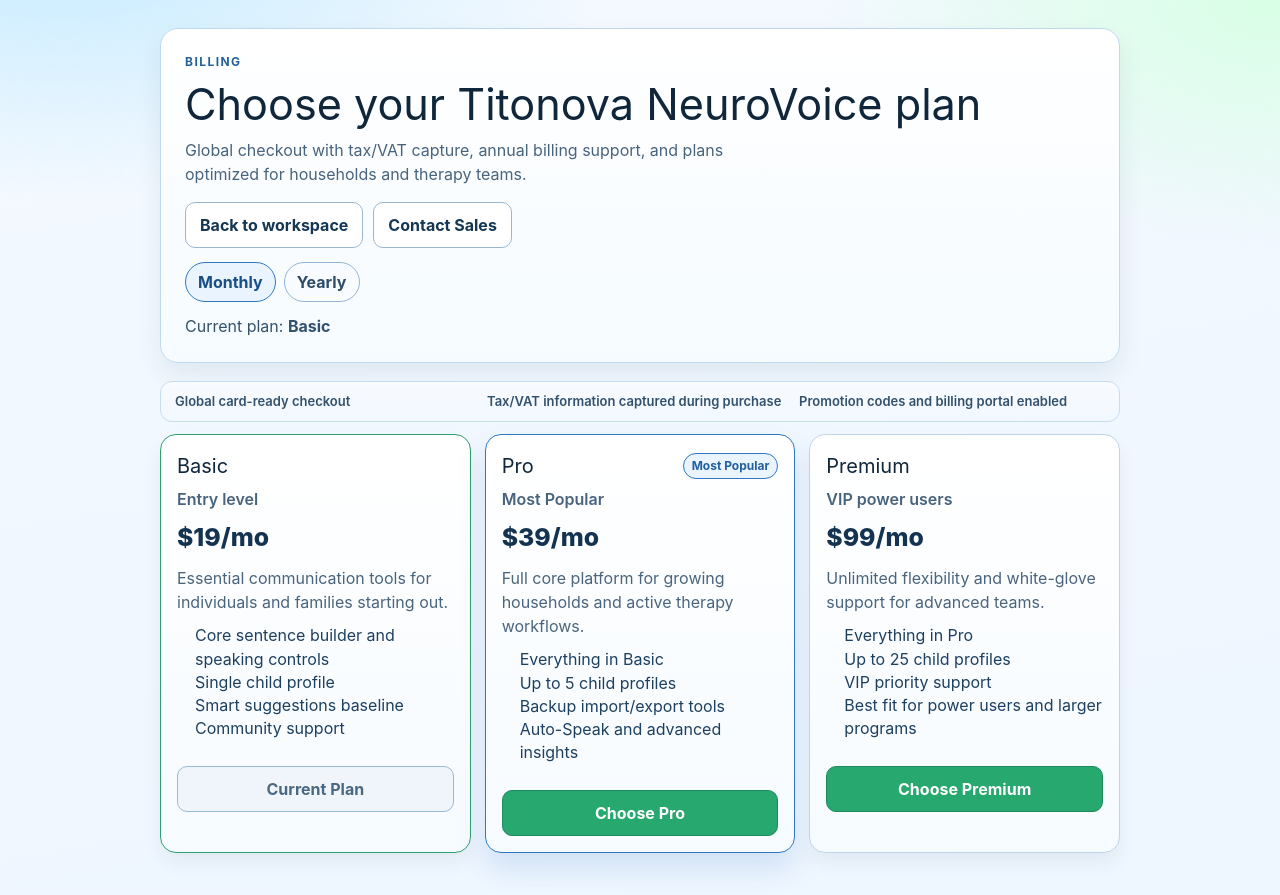
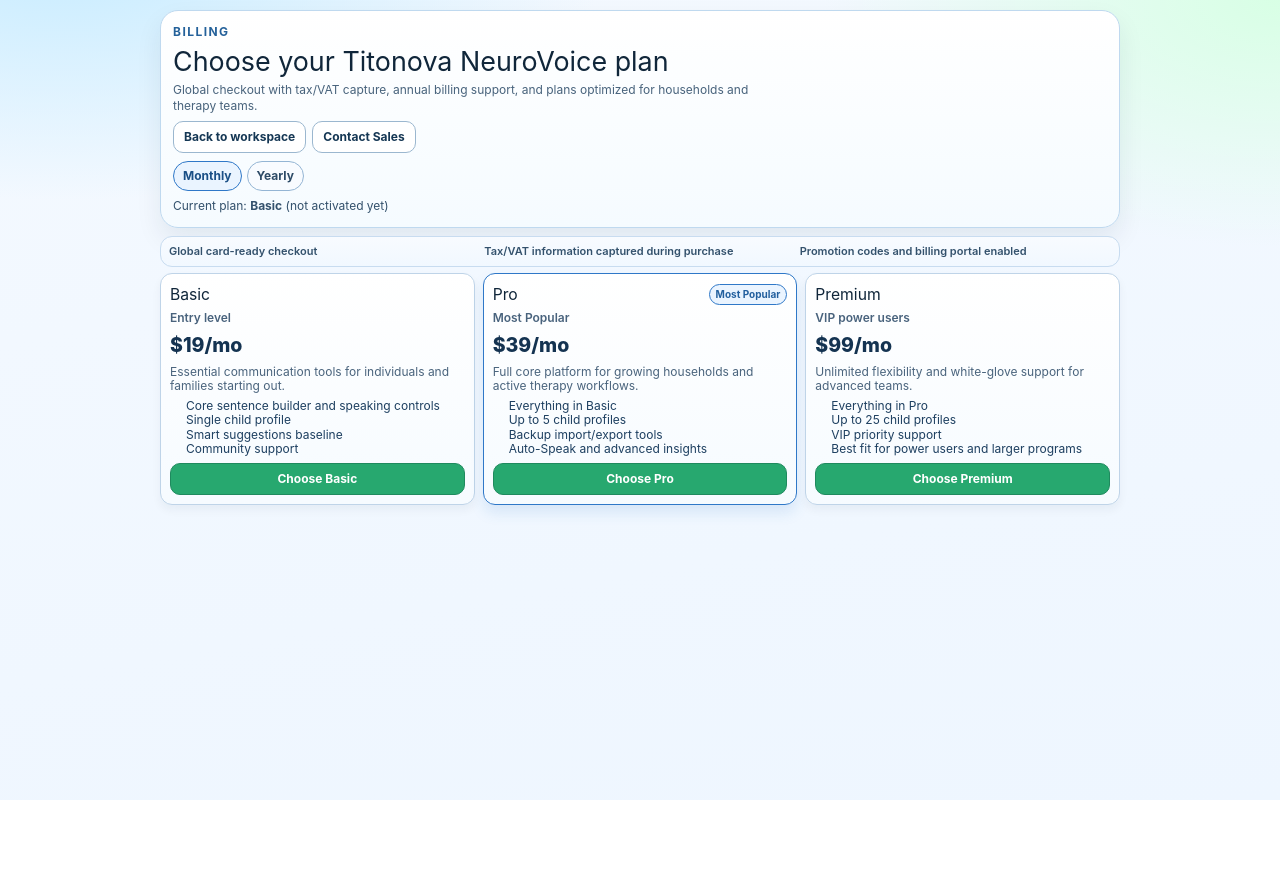
Before and after one commit to TWANJALA/Titonova-Neurovoice, a React (Vite) app: page /pricing in a window 1280 px wide. After the commit the page ends 800 px from the top, so only its background shows below. Built offline with nearby package versions, Linux system fonts and the light colour scheme; no server answers.

Commit message:
feat: tighten pricing layout with laptop compact mode up to 950px

```diff
--- a/src/pages/PricingPage.jsx
+++ b/src/pages/PricingPage.jsx
@@ -15,6 +15,11 @@
   return getBillingPlan(tier).name;
 }
 
+function isActiveSubscriptionStatus(status) {
+  const normalized = String(status ?? "").trim().toLowerCase();
+  return normalized === "active" || normalized === "trialing" || normalized === "past_due";
+}
+
 export default function PricingPage() {
   const navigate = useNavigate();
   const location = useLocation();
@@ -22,6 +27,7 @@
     loading,
     user,
     planTier,
+    subscriptionStatus,
     stripeCustomerId,
     startCheckout,
     openBillingPortal,
@@ -33,6 +39,7 @@
   const [message, setMessage] = useState("");
   const [billingInterval, setBillingInterval] = useState(BILLING_INTERVALS.MONTH);
   const [billingHealth, setBillingHealth] = useState(null);
+  const [viewport, setViewport] = useState({ width: 0, height: 0 });
 
   const query = useMemo(() => new URLSearchParams(location.search), [location.search]);
   const checkoutStatus = String(query.get("checkout") ?? "").trim().toLowerCase();
@@ -59,6 +66,21 @@
       });
     return () => {
       active = false;
+    };
+  }, []);
+
+  useEffect(() => {
+    const syncViewport = () => {
+      setViewport({
+        width: window.innerWidth,
+        height: window.innerHeight,
+      });
+    };
+
+    syncViewport();
+    window.addEventListener("resize", syncViewport);
+    return () => {
+      window.removeEventListener("resize", syncViewport);
     };
   }, []);
 
@@ -173,18 +195,54 @@
 
   const isBusy = (key) => busyKey === key;
   const isAnnual = billingInterval === BILLING_INTERVALS.YEAR;
+  const hasActiveSubscription = isActiveSubscriptionStatus(subscriptionStatus);
+  const isLaptopCompact =
+    viewport.height >= 700 &&
+    viewport.height <= 950 &&
+    viewport.width >= 1024;
+  const useThreeColumnCompactCards = isLaptopCompact && viewport.width >= 1180;
   const annualBadgeText = "Annual billing usually reduces total cost.";
 
+  const resolvedPageStyle = isLaptopCompact ? compactPageStyle : pageStyle;
+  const resolvedHeroStyle = isLaptopCompact ? compactHeroStyle : heroStyle;
+  const resolvedTitleStyle = isLaptopCompact ? compactTitleStyle : titleStyle;
+  const resolvedSubtitleStyle = isLaptopCompact ? compactSubtitleStyle : subtitleStyle;
+  const resolvedHeroActionsStyle = isLaptopCompact ? compactHeroActionsStyle : heroActionsStyle;
+  const resolvedIntervalToggleStyle = isLaptopCompact ? compactIntervalToggleStyle : intervalToggleStyle;
+  const resolvedToggleButtonStyle = isLaptopCompact ? compactToggleButtonStyle : toggleButtonStyle;
+  const resolvedToggleActiveStyle = isLaptopCompact ? compactToggleActiveStyle : toggleActiveStyle;
+  const resolvedAnnualBadgeStyle = isLaptopCompact ? compactAnnualBadgeStyle : annualBadgeStyle;
+  const resolvedMetaStyle = isLaptopCompact ? compactMetaStyle : metaStyle;
+  const resolvedWarningStyle = isLaptopCompact ? compactWarningStyle : warningStyle;
+  const resolvedErrorStyle = isLaptopCompact ? compactErrorStyle : errorStyle;
+  const resolvedSuccessStyle = isLaptopCompact ? compactSuccessStyle : successStyle;
+  const resolvedCommerceStripStyle = isLaptopCompact ? compactCommerceStripStyle : commerceStripStyle;
+  const resolvedCommerceStripTextStyle = isLaptopCompact
+    ? compactCommerceStripTextStyle
+    : commerceStripTextStyle;
+  const resolvedPlanGridStyle = useThreeColumnCompactCards
+    ? compactPlanGridThreeColumnStyle
+    : isLaptopCompact
+      ? compactPlanGridStyle
+      : planGridStyle;
+  const resolvedGhostButtonStyle = isLaptopCompact ? compactGhostButtonStyle : ghostButtonStyle;
+  const resolvedSolidButtonStyle = isLaptopCompact ? compactSolidButtonStyle : solidButtonStyle;
+  const resolvedCurrentPlanButtonStyle = isLaptopCompact
+    ? compactCurrentPlanButtonStyle
+    : currentPlanButtonStyle;
+  const resolvedCheckoutButtonStyle = isLaptopCompact ? compactCheckoutButtonStyle : checkoutButtonStyle;
+  const resolvedAnnualFallbackStyle = isLaptopCompact ? compactAnnualFallbackStyle : annualFallbackStyle;
+
   return (
-    <main style={pageStyle}>
-      <section style={heroStyle}>
+    <main style={resolvedPageStyle}>
+      <section style={resolvedHeroStyle}>
         <p style={eyebrowStyle}>Billing</p>
-        <h1 style={titleStyle}>Choose your Titonova NeuroVoice plan</h1>
-        <p style={subtitleStyle}>
+        <h1 style={resolvedTitleStyle}>Choose your Titonova NeuroVoice plan</h1>
+        <p style={resolvedSubtitleStyle}>
           Global checkout with tax/VAT capture, annual billing support, and plans optimized for households and therapy teams.
         </p>
-        <div style={heroActionsStyle}>
-          <Link to="/app" style={ghostButtonStyle}>
+        <div style={resolvedHeroActionsStyle}>
+          <Link to="/app" style={resolvedGhostButtonStyle}>
             Back to workspace
           </Link>
           {user && stripeCustomerId ? (
@@ -192,24 +250,24 @@
               type="button"
               onClick={handleOpenPortal}
               disabled={isBusy("portal")}
-              style={solidButtonStyle}
+              style={resolvedSolidButtonStyle}
             >
               {isBusy("portal") ? "Opening portal..." : "Manage Billing"}
             </button>
           ) : null}
           <a
             href="mailto:sales@titonova.com?subject=Titonova%20NeuroVoice%20Global%20Plan%20Inquiry"
-            style={ghostButtonStyle}
+            style={resolvedGhostButtonStyle}
           >
             Contact Sales
           </a>
         </div>
-        <div style={intervalToggleStyle}>
+        <div style={resolvedIntervalToggleStyle}>
           <button
             type="button"
             onClick={() => setBillingInterval(BILLING_INTERVALS.MONTH)}
             disabled={busyKey !== ""}
-            style={billingInterval === BILLING_INTERVALS.MONTH ? toggleActiveStyle : toggleButtonStyle}
+            style={billingInterval === BILLING_INTERVALS.MONTH ? resolvedToggleActiveStyle : resolvedToggleButtonStyle}
           >
             Monthly
           </button>
@@ -217,30 +275,32 @@
             type="button"
             onClick={() => setBillingInterval(BILLING_INTERVALS.YEAR)}
             disabled={busyKey !== ""}
-            style={billingInterval === BILLING_INTERVALS.YEAR ? toggleActiveStyle : toggleButtonStyle}
+            style={billingInterval === BILLING_INTERVALS.YEAR ? resolvedToggleActiveStyle : resolvedToggleButtonStyle}
           >
             Yearly
           </button>
-          {isAnnual ? <span style={annualBadgeStyle}>{annualBadgeText}</span> : null}
+          {isAnnual ? <span style={resolvedAnnualBadgeStyle}>{annualBadgeText}</span> : null}
         </div>
-        <p style={metaStyle}>
-          Current plan: <strong>{formatTierName(planTier)}</strong>
+        <p style={resolvedMetaStyle}>
+          Current plan:{" "}
+          <strong>{formatTierName(planTier)}</strong>
+          {!hasActiveSubscription ? " (not activated yet)" : ""}
         </p>
-        {loading ? <p style={metaStyle}>Loading account...</p> : null}
-        {checkoutStatus === "cancel" ? <p style={warningStyle}>Checkout canceled. No changes were made.</p> : null}
-        {error ? <p style={errorStyle}>{error}</p> : null}
-        {message ? <p style={successStyle}>{message}</p> : null}
+        {loading ? <p style={resolvedMetaStyle}>Loading account...</p> : null}
+        {checkoutStatus === "cancel" ? <p style={resolvedWarningStyle}>Checkout canceled. No changes were made.</p> : null}
+        {error ? <p style={resolvedErrorStyle}>{error}</p> : null}
+        {message ? <p style={resolvedSuccessStyle}>{message}</p> : null}
       </section>
 
-      <section style={commerceStripStyle}>
-        <p style={commerceStripTextStyle}>Global card-ready checkout</p>
-        <p style={commerceStripTextStyle}>Tax/VAT information captured during purchase</p>
-        <p style={commerceStripTextStyle}>Promotion codes and billing portal enabled</p>
+      <section style={resolvedCommerceStripStyle}>
+        <p style={resolvedCommerceStripTextStyle}>Global card-ready checkout</p>
+        <p style={resolvedCommerceStripTextStyle}>Tax/VAT information captured during purchase</p>
+        <p style={resolvedCommerceStripTextStyle}>Promotion codes and billing portal enabled</p>
       </section>
 
-      <section style={planGridStyle}>
+      <section style={resolvedPlanGridStyle}>
         {BILLING_PLAN_ORDER.map((plan) => {
-          const isCurrentPlan = plan.tier === planTier;
+          const isCurrentPlan = hasActiveSubscription && plan.tier === planTier;
           const planIntervalSupport =
             billingHealth?.plansConfigured?.[plan.tier] ?? {};
           const isIntervalReady =
@@ -251,16 +311,19 @@
           const isPlanBusy = isBusy(checkoutKey);
 
           return (
-            <article key={plan.tier} style={planCardStyle(isCurrentPlan, plan.recommended)}>
+            <article
+              key={plan.tier}
+              style={isLaptopCompact ? compactPlanCardStyle(isCurrentPlan, plan.recommended) : planCardStyle(isCurrentPlan, plan.recommended)}
+            >
               <div style={planHeaderStyle}>
-                <h2 style={planTitleStyle}>{plan.name}</h2>
-                {plan.recommended ? <span style={popularBadgeStyle}>Most Popular</span> : null}
+                <h2 style={isLaptopCompact ? compactPlanTitleStyle : planTitleStyle}>{plan.name}</h2>
+                {plan.recommended ? <span style={isLaptopCompact ? compactPopularBadgeStyle : popularBadgeStyle}>Most Popular</span> : null}
               </div>
-              <p style={planSubtitleStyle}>{plan.subtitle}</p>
-              <p style={priceStyle}>{getPlanPriceLabel(plan.tier, billingInterval)}</p>
-              {isAnnual ? <p style={savingsStyle}>{plan.yearlySavingsLabel}</p> : null}
-              <p style={planDescriptionStyle}>{plan.description}</p>
-              <ul style={featureListStyle}>
+              <p style={isLaptopCompact ? compactPlanSubtitleStyle : planSubtitleStyle}>{plan.subtitle}</p>
+              <p style={isLaptopCompact ? compactPriceStyle : priceStyle}>{getPlanPriceLabel(plan.tier, billingInterval)}</p>
+              {isAnnual ? <p style={isLaptopCompact ? compactSavingsStyle : savingsStyle}>{plan.yearlySavingsLabel}</p> : null}
+              <p style={isLaptopCompact ? compactPlanDescriptionStyle : planDescriptionStyle}>{plan.description}</p>
+              <ul style={isLaptopCompact ? compactFeatureListStyle : featureListStyle}>
                 {plan.highlights.map((item) => (
                   <li key={`${plan.tier}-${item}`}>{item}</li>
                 ))}
@@ -269,7 +332,7 @@
                 type="button"
                 onClick={() => handleCheckout(plan.tier, billingInterval)}
                 disabled={isCurrentPlan || busyKey !== "" || !isIntervalReady}
-                style={isCurrentPlan ? currentPlanButtonStyle : checkoutButtonStyle}
+                style={isCurrentPlan ? resolvedCurrentPlanButtonStyle : resolvedCheckoutButtonStyle}
               >
                 {isCurrentPlan
                   ? "Current Plan"
@@ -280,7 +343,7 @@
                     : `Choose ${plan.name}`}
               </button>
               {!isIntervalReady && isAnnual ? (
-                <p style={annualFallbackStyle}>
+                <p style={resolvedAnnualFallbackStyle}>
                   Annual billing for this tier is not configured yet. Use monthly now or contact sales.
                 </p>
               ) : null}
@@ -294,7 +357,7 @@
 
 const pageStyle = {
   minHeight: "100vh",
-  padding: "28px min(4vw, 36px) 42px",
+  padding: "18px min(3vw, 28px) 26px",
   background:
     "radial-gradient(900px 400px at 5% -5%, #c8ecff 0%, transparent 60%), radial-gradient(700px 380px at 100% 0%, #d8ffe5 0%, transparent 65%), linear-gradient(170deg, #f4f9ff, #eef6ff)",
   color: "#10263a",
@@ -302,8 +365,8 @@
 
 const heroStyle = {
   maxWidth: 960,
-  margin: "0 auto 18px",
-  padding: 24,
+  margin: "0 auto 12px",
+  padding: 18,
   borderRadius: 18,
   border: "1px solid #bfd9ef",
   background: "linear-gradient(180deg, #ffffff, #f5fbff)",
@@ -320,31 +383,33 @@
 };
 
 const titleStyle = {
-  marginTop: 10,
-  marginBottom: 10,
+  marginTop: 8,
+  marginBottom: 8,
   lineHeight: 1.08,
-  fontSize: "clamp(1.8rem, 4vw, 2.7rem)",
+  fontSize: "clamp(1.55rem, 3.2vw, 2.3rem)",
 };
 
 const subtitleStyle = {
   margin: 0,
   color: "#48637c",
+  fontSize: 14,
+  lineHeight: 1.45,
   maxWidth: 76 * 8,
 };
 
 const heroActionsStyle = {
   display: "flex",
-  gap: 10,
+  gap: 8,
   flexWrap: "wrap",
-  marginTop: 16,
+  marginTop: 12,
 };
 
 const intervalToggleStyle = {
-  marginTop: 14,
+  marginTop: 10,
   display: "flex",
   alignItems: "center",
   flexWrap: "wrap",
-  gap: 8,
+  gap: 6,
 };
 
 const toggleButtonStyle = {
@@ -352,8 +417,9 @@
   borderRadius: 999,
   background: "#f8fbff",
   color: "#2e4b67",
-  padding: "7px 12px",
+  padding: "6px 10px",
   fontWeight: 700,
+  fontSize: 13,
   cursor: "pointer",
 };
 
@@ -369,8 +435,8 @@
   border: "1px solid #2f9f6f",
   background: "#ebf9f1",
   color: "#146640",
-  padding: "5px 9px",
-  fontSize: 12,
+  padding: "4px 8px",
+  fontSize: 11,
   fontWeight: 700,
 };
 
@@ -379,8 +445,9 @@
   borderRadius: 10,
   background: "#27a86f",
   color: "#fff",
-  padding: "10px 14px",
+  padding: "8px 12px",
   fontWeight: 700,
+  fontSize: 13,
   cursor: "pointer",
 };
 
@@ -391,33 +458,35 @@
   borderRadius: 10,
   background: "#fff",
   color: "#153754",
-  padding: "10px 14px",
+  padding: "8px 12px",
   textDecoration: "none",
   fontWeight: 700,
+  fontSize: 13,
 };
 
 const metaStyle = {
-  marginTop: 12,
+  marginTop: 8,
   marginBottom: 0,
   color: "#33516c",
+  fontSize: 14,
 };
 
 const warningStyle = {
-  marginTop: 12,
+  marginTop: 8,
   marginBottom: 0,
   color: "#8b5500",
   fontWeight: 600,
 };
 
 const errorStyle = {
-  marginTop: 12,
+  marginTop: 8,
   marginBottom: 0,
   color: "#9d1e1e",
   fontWeight: 600,
 };
 
 const successStyle = {
-  marginTop: 12,
+  marginTop: 8,
   marginBottom: 0,
   color: "#0f7a42",
   fontWeight: 700,
@@ -425,37 +494,37 @@
 
 const planGridStyle = {
   maxWidth: 960,
-  margin: "12px auto 0",
+  margin: "8px auto 0",
   display: "grid",
-  gap: 14,
-  gridTemplateColumns: "repeat(auto-fit, minmax(250px, 1fr))",
+  gap: 10,
+  gridTemplateColumns: "repeat(auto-fit, minmax(220px, 1fr))",
 };
 
 const commerceStripStyle = {
   maxWidth: 960,
   margin: "0 auto",
-  padding: "10px 14px",
+  padding: "8px 10px",
   borderRadius: 12,
   border: "1px solid #c8dcf0",
   background: "linear-gradient(180deg, #f8fbff, #f1f8ff)",
   display: "grid",
-  gap: 6,
-  gridTemplateColumns: "repeat(auto-fit, minmax(220px, 1fr))",
+  gap: 4,
+  gridTemplateColumns: "repeat(auto-fit, minmax(200px, 1fr))",
 };
 
 const commerceStripTextStyle = {
   margin: 0,
   color: "#33516c",
   fontWeight: 600,
-  fontSize: 13,
+  fontSize: 12,
 };
 
 const planCardStyle = (isCurrentPlan, isRecommended) => ({
   border: `1px solid ${isCurrentPlan ? "#2f9f6f" : isRecommended ? "#2f78c8" : "#bfd4e8"}`,
   borderRadius: 16,
-  padding: 16,
+  padding: 12,
   background: "linear-gradient(180deg, #ffffff, #f6fbff)",
-  boxShadow: isRecommended ? "0 16px 28px rgba(47, 120, 200, 0.16)" : "0 10px 20px rgba(16, 38, 58, 0.06)",
+  boxShadow: isRecommended ? "0 12px 22px rgba(47, 120, 200, 0.14)" : "0 8px 16px rgba(16, 38, 58, 0.06)",
 });
 
 const planHeaderStyle = {
@@ -467,56 +536,58 @@
 
 const planTitleStyle = {
   margin: 0,
-  fontSize: "1.25rem",
+  fontSize: "1.1rem",
 };
 
 const popularBadgeStyle = {
   borderRadius: 999,
   border: "1px solid #2f78c8",
-  padding: "3px 8px",
-  fontSize: 12,
+  padding: "2px 7px",
+  fontSize: 11,
   color: "#225f9e",
   fontWeight: 700,
   background: "#eaf4ff",
 };
 
 const planSubtitleStyle = {
-  marginTop: 6,
-  marginBottom: 8,
+  marginTop: 4,
+  marginBottom: 6,
   fontWeight: 600,
   color: "#49637d",
+  fontSize: 14,
 };
 
 const priceStyle = {
   marginTop: 0,
-  marginBottom: 10,
-  fontSize: "1.55rem",
+  marginBottom: 6,
+  fontSize: "1.4rem",
   fontWeight: 800,
   color: "#143351",
 };
 
 const savingsStyle = {
-  marginTop: -6,
-  marginBottom: 10,
+  marginTop: -2,
+  marginBottom: 8,
   color: "#1c7a4f",
   fontWeight: 700,
-  fontSize: 13,
+  fontSize: 12,
 };
 
 const planDescriptionStyle = {
   marginTop: 0,
-  marginBottom: 10,
+  marginBottom: 8,
   color: "#4a647d",
-  minHeight: 44,
+  fontSize: 14,
+  lineHeight: 1.35,
 };
 
 const featureListStyle = {
   marginTop: 0,
-  marginBottom: 14,
+  marginBottom: 10,
   paddingLeft: 18,
   color: "#1d3f60",
-  lineHeight: 1.45,
-  minHeight: 128,
+  lineHeight: 1.3,
+  fontSize: 14,
 };
 
 const checkoutButtonStyle = {
@@ -525,8 +596,9 @@
   borderRadius: 10,
   background: "#27a86f",
   color: "#fff",
-  padding: "10px 12px",
+  padding: "8px 10px",
   fontWeight: 700,
+  fontSize: 13,
   cursor: "pointer",
 };
 
@@ -536,8 +608,9 @@
   borderRadius: 10,
   background: "#eff5fb",
   color: "#4b6881",
-  padding: "10px 12px",
+  padding: "8px 10px",
   fontWeight: 700,
+  fontSize: 13,
   cursor: "not-allowed",
 };
 
@@ -548,3 +621,189 @@
   fontSize: 12,
   fontWeight: 600,
 };
+
+const compactPageStyle = {
+  ...pageStyle,
+  padding: "10px min(2.1vw, 16px) 14px",
+};
+
+const compactHeroStyle = {
+  ...heroStyle,
+  margin: "0 auto 8px",
+  padding: 12,
+};
+
+const compactTitleStyle = {
+  ...titleStyle,
+  marginTop: 6,
+  marginBottom: 6,
+  fontSize: "clamp(1.2rem, 2.1vw, 1.7rem)",
+};
+
+const compactSubtitleStyle = {
+  ...subtitleStyle,
+  fontSize: 12,
+  lineHeight: 1.3,
+};
+
+const compactHeroActionsStyle = {
+  ...heroActionsStyle,
+  marginTop: 8,
+  gap: 6,
+};
+
+const compactIntervalToggleStyle = {
+  ...intervalToggleStyle,
+  marginTop: 8,
+  gap: 5,
+};
+
+const compactToggleButtonStyle = {
+  ...toggleButtonStyle,
+  padding: "5px 9px",
+  fontSize: 12,
+};
+
+const compactToggleActiveStyle = {
+  ...toggleActiveStyle,
+  padding: "5px 9px",
+  fontSize: 12,
+};
+
+const compactAnnualBadgeStyle = {
+  ...annualBadgeStyle,
+  padding: "3px 7px",
+  fontSize: 10,
+};
+
+const compactGhostButtonStyle = {
+  ...ghostButtonStyle,
+  padding: "6px 10px",
+  fontSize: 12,
+};
+
+const compactSolidButtonStyle = {
+  ...solidButtonStyle,
+  padding: "6px 10px",
+  fontSize: 12,
+};
+
+const compactMetaStyle = {
+  ...metaStyle,
+  marginTop: 6,
+  fontSize: 12,
+};
+
+const compactWarningStyle = {
+  ...warningStyle,
+  marginTop: 6,
+  fontSize: 12,
+};
+
+const compactErrorStyle = {
+  ...errorStyle,
+  marginTop: 6,
+  fontSize: 12,
+};
+
+const compactSuccessStyle = {
+  ...successStyle,
+  marginTop: 6,
+  fontSize: 12,
+};
+
+const compactCommerceStripStyle = {
+  ...commerceStripStyle,
+  padding: "6px 8px",
+  gap: 4,
+  gridTemplateColumns: "repeat(3, minmax(0, 1fr))",
+};
+
+const compactCommerceStripTextStyle = {
+  ...commerceStripTextStyle,
+  fontSize: 11,
+};
+
+const compactPlanGridStyle = {
+  ...planGridStyle,
+  margin: "6px auto 0",
+  gap: 8,
+  gridTemplateColumns: "repeat(auto-fit, minmax(200px, 1fr))",
+};
+
+const compactPlanGridThreeColumnStyle = {
+  ...compactPlanGridStyle,
+  gridTemplateColumns: "repeat(3, minmax(0, 1fr))",
+};
+
+const compactPlanCardStyle = (isCurrentPlan, isRecommended) => ({
+  ...planCardStyle(isCurrentPlan, isRecommended),
+  padding: 9,
+  borderRadius: 12,
+  boxShadow: isRecommended
+    ? "0 8px 14px rgba(47, 120, 200, 0.13)"
+    : "0 5px 10px rgba(16, 38, 58, 0.05)",
+});
+
+const compactPlanTitleStyle = {
+  ...planTitleStyle,
+  fontSize: "0.98rem",
+};
+
+const compactPopularBadgeStyle = {
+  ...popularBadgeStyle,
+  fontSize: 10,
+  padding: "2px 6px",
+};
+
+const compactPlanSubtitleStyle = {
+  ...planSubtitleStyle,
+  marginTop: 3,
+  marginBottom: 4,
+  fontSize: 12,
+};
+
+const compactPriceStyle = {
+  ...priceStyle,
+  marginBottom: 4,
+  fontSize: "1.22rem",
+};
+
+const compactSavingsStyle = {
+  ...savingsStyle,
+  marginBottom: 4,
+  fontSize: 11,
+};
+
+const compactPlanDescriptionStyle = {
+  ...planDescriptionStyle,
+  marginBottom: 5,
+  fontSize: 12,
+  lineHeight: 1.22,
+};
+
+const compactFeatureListStyle = {
+  ...featureListStyle,
+  marginBottom: 7,
+  fontSize: 12,
+  lineHeight: 1.2,
+  paddingLeft: 16,
+};
+
+const compactCheckoutButtonStyle = {
+  ...checkoutButtonStyle,
+  padding: "6px 8px",
+  fontSize: 12,
+};
+
+const compactCurrentPlanButtonStyle = {
+  ...currentPlanButtonStyle,
+  padding: "6px 8px",
+  fontSize: 12,
+};
+
+const compactAnnualFallbackStyle = {
+  ...annualFallbackStyle,
+  marginTop: 6,
+  fontSize: 11,
+};
```
